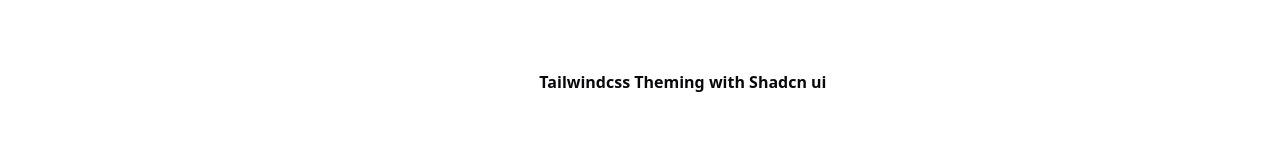
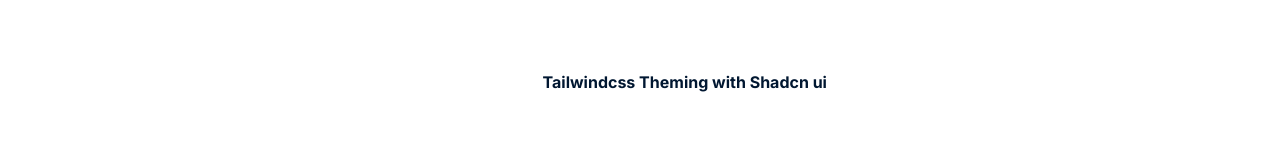
Before and after one commit to rakibtweets/tailwind-theme-style-guide, a Next.js app: page / in a window 1280 px wide. Shown: the part 122-282 px from the top of the page. Built offline with nearby package versions, Linux system fonts and the light colour scheme.

Commit message:
Update styling and layout

```diff
--- a/app/(root)/(home)/page.tsx
+++ b/app/(root)/(home)/page.tsx
@@ -1,7 +1,7 @@
 export default async function Home() {
   return (
     <main className="mx-auto max-w-7xl">
-      <h1 className="text-center font-bold text-foreground">
+      <h1 className="text-center font-bold text-primary-300">
         Tailwindcss Theming with Shadcn ui
       </h1>
     </main>
--- a/app/(root)/layout.tsx
+++ b/app/(root)/layout.tsx
@@ -2,7 +2,7 @@
 import React from 'react';
 const Layout = ({ children }: { children: React.ReactNode }) => {
   return (
-    <main className="relative bg-background">
+    <main className="relative bg-background ">
       <Navbar />
       <div className="flex">
         LeftSidebar
--- a/app/globals.css
+++ b/app/globals.css
@@ -1,6 +1,10 @@
 @tailwind base;
 @tailwind components;
 @tailwind utilities;
+body {
+  font-family: 'Inter', sans-serif;
+  font-weight: 600;
+}
 
 @layer base {
   :root {
@@ -11,8 +15,8 @@
     --popover: 0 0% 100%;
     --popover-foreground: 240 10% 3.9%;
     --primary: 142.1 76.2% 36.3%;
-    --primary-200: #001731;
-    --primary-300: #005bc;
+
+    --primary-300: #001731;
     --primary-400: #006fee;
     --primary-500: #9353d3;
     --primary-foreground: 355.7 100% 97.3%;
@@ -38,6 +42,8 @@
     --popover: 0 0% 9%;
     --popover-foreground: 0 0% 95%;
     --primary: 142.1 70.6% 45.3%;
+    --primary-300: #006fee;
+
     --primary-foreground: 144.9 80.4% 10%;
     --secondary: 240 3.7% 15.9%;
     --secondary-foreground: 0 0% 98%;
--- a/app/layout.tsx
+++ b/app/layout.tsx
@@ -7,7 +7,8 @@
 const inter = Inter({
   subsets: ['latin'],
   weight: ['100', '200', '300', '400', '500', '600', '700', '800', '900'],
-  variable: '--font-inter'
+  variable: '--font-inter',
+  display: 'swap'
 });
 
 export const metadata: Metadata = {
@@ -21,8 +22,8 @@
   children: React.ReactNode;
 }) {
   return (
-    <html lang="en" className="dark">
-      <body className={`${inter.variable} `}>
+    <html lang="en" className={` ${inter.variable}`}>
+      <body className="">
         <ThemeProvider>{children}</ThemeProvider>
       </body>
     </html>
```
